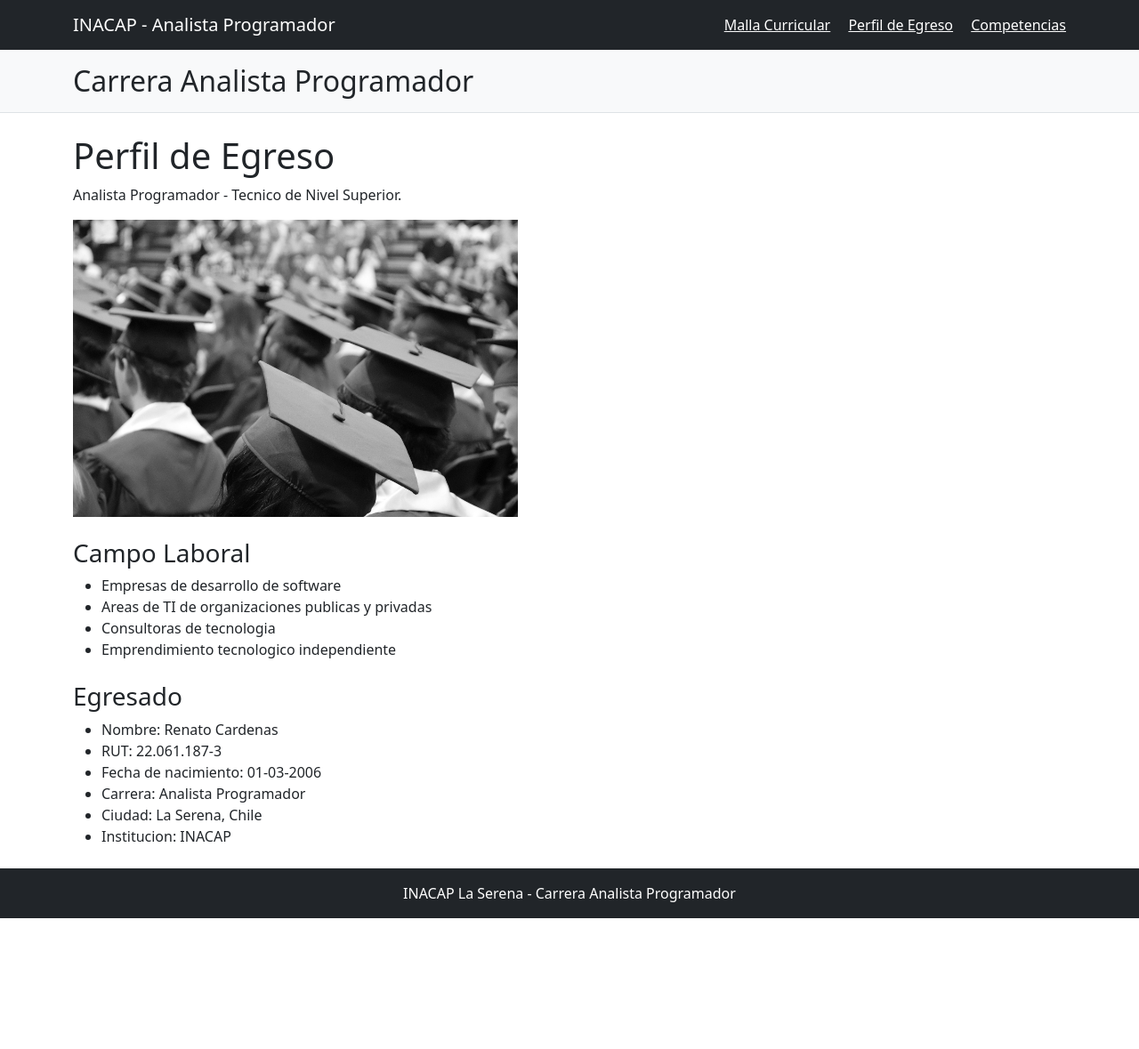
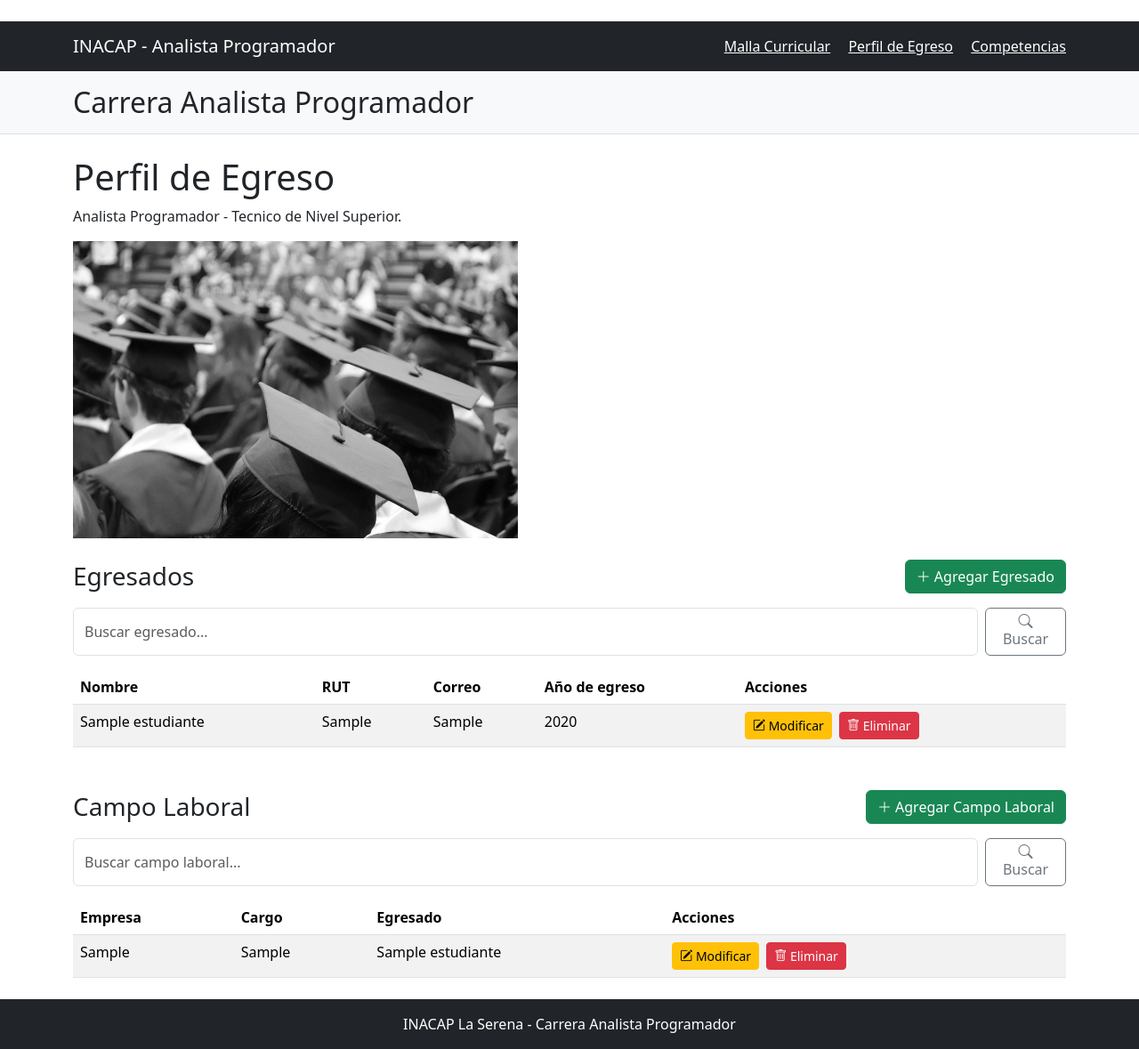
Before and after one commit to renatoelsato-cloud/sitio-inacap-eval2, a Django app: page /egreso/ in a window 1280 px wide. Shown: the whole page at 89% size. Before the commit the page ends 1032 px from the top, so only its background shows below. Run offline with Django 5.2, Linux system fonts and the light colour scheme; tables that the repository leaves empty hold one stand-in row (values such as "Sample post"); some libraries are stand-ins or nearby versions.

Commit message:
Cambios pendientes en perfil de egreso

```diff
--- a/egreso/views.py
+++ b/egreso/views.py
@@ -1,9 +1,16 @@
 from django.shortcuts import render
-from .models import Competencia, Nota
+from .models import Competencia, Estudiante, CampoLaboral, Nota
 
 
 def perfil(request):
-    return render(request, 'egreso/perfil.html')
+    estudiantes = Estudiante.objects.all()
+    campos_laborales = CampoLaboral.objects.select_related('estudiante').all()
+
+    contexto = {
+        'estudiantes': estudiantes,
+        'campos_laborales': campos_laborales,
+    }
+    return render(request, 'egreso/perfil.html', contexto)
 
 
 def competencias(request):
--- a/template/egreso/perfil.html
+++ b/template/egreso/perfil.html
@@ -7,22 +7,82 @@
     <p>Analista Programador - Tecnico de Nivel Superior.</p>
     <img src="{% static 'img/egreso.jpg' %}" alt="Graduacion" width="500">
 
-    <h3 class="mt-4">Campo Laboral</h3>
-    <ul>
-        <li>Empresas de desarrollo de software</li>
-        <li>Areas de TI de organizaciones publicas y privadas</li>
-        <li>Consultoras de tecnologia</li>
-        <li>Emprendimiento tecnologico independiente</li>
-    </ul>
+    <div class="d-flex justify-content-between align-items-center mt-4 mb-3">
+        <h3 class="mb-0">Egresados</h3>
+        <a href="#" class="btn btn-success"><i class="bi bi-plus-lg"></i> Agregar Egresado</a>
+    </div>
 
-    <h3 class="mt-4">Egresado</h3>
-    <ul>
-        <li>Nombre: Renato Cardenas</li>
-        <li>RUT: 22.061.187-3</li>
-        <li>Fecha de nacimiento: 01-03-2006</li>
-        <li>Carrera: Analista Programador</li>
-        <li>Ciudad: La Serena, Chile</li>
-        <li>Institucion: INACAP</li>
-    </ul>
+    <form class="d-flex mb-3" role="search">
+        <input class="form-control me-2" type="search" placeholder="Buscar egresado...">
+        <button class="btn btn-outline-secondary" type="submit"><i class="bi bi-search"></i> Buscar</button>
+    </form>
+
+    <table class="table table-striped table-hover">
+        <thead>
+            <tr>
+                <th>Nombre</th>
+                <th>RUT</th>
+                <th>Correo</th>
+                <th>Año de egreso</th>
+                <th>Acciones</th>
+            </tr>
+        </thead>
+        <tbody>
+            {% for estudiante in estudiantes %}
+            <tr>
+                <td>{{ estudiante.nombre }}</td>
+                <td>{{ estudiante.rut }}</td>
+                <td>{{ estudiante.correo }}</td>
+                <td>{{ estudiante.anio_egreso }}</td>
+                <td>
+                    <a href="#" class="btn btn-sm btn-warning me-1"><i class="bi bi-pencil-square"></i> Modificar</a>
+                    <a href="#" class="btn btn-sm btn-danger"><i class="bi bi-trash"></i> Eliminar</a>
+                </td>
+            </tr>
+            {% empty %}
+            <tr>
+                <td colspan="5" class="text-center">No hay egresados registrados.</td>
+            </tr>
+            {% endfor %}
+        </tbody>
+    </table>
+
+    <div class="d-flex justify-content-between align-items-center mt-5 mb-3">
+        <h3 class="mb-0">Campo Laboral</h3>
+        <a href="#" class="btn btn-success"><i class="bi bi-plus-lg"></i> Agregar Campo Laboral</a>
+    </div>
+
+    <form class="d-flex mb-3" role="search">
+        <input class="form-control me-2" type="search" placeholder="Buscar campo laboral...">
+        <button class="btn btn-outline-secondary" type="submit"><i class="bi bi-search"></i> Buscar</button>
+    </form>
+
+    <table class="table table-striped table-hover">
+        <thead>
+            <tr>
+                <th>Empresa</th>
+                <th>Cargo</th>
+                <th>Egresado</th>
+                <th>Acciones</th>
+            </tr>
+        </thead>
+        <tbody>
+            {% for campo in campos_laborales %}
+            <tr>
+                <td>{{ campo.empresa }}</td>
+                <td>{{ campo.cargo }}</td>
+                <td>{{ campo.estudiante|default:"Sin asignar" }}</td>
+                <td>
+                    <a href="#" class="btn btn-sm btn-warning me-1"><i class="bi bi-pencil-square"></i> Modificar</a>
+                    <a href="#" class="btn btn-sm btn-danger"><i class="bi bi-trash"></i> Eliminar</a>
+                </td>
+            </tr>
+            {% empty %}
+            <tr>
+                <td colspan="4" class="text-center">No hay registros de campo laboral.</td>
+            </tr>
+            {% endfor %}
+        </tbody>
+    </table>
 </div>
 {% endblock %}
```
